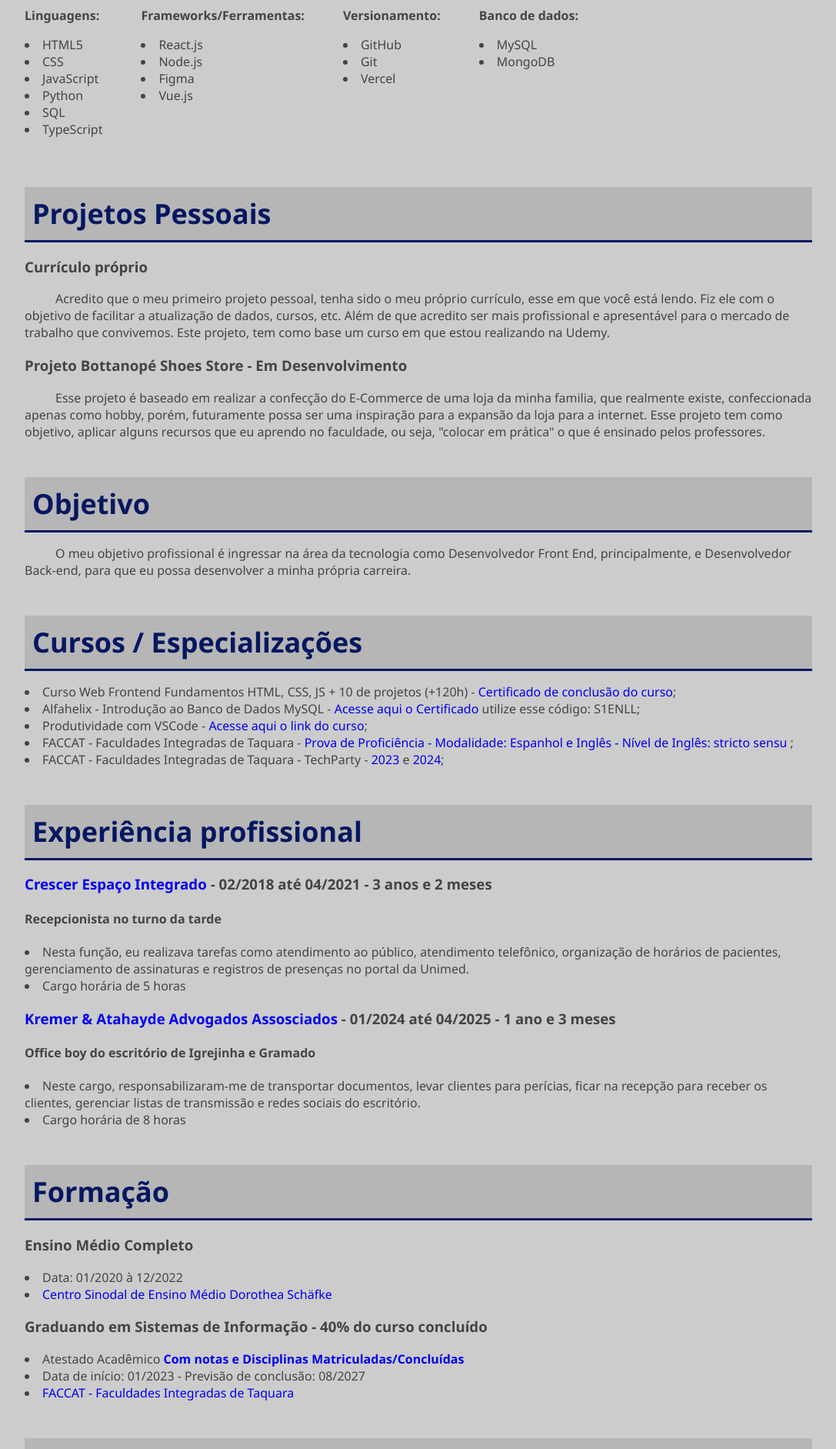
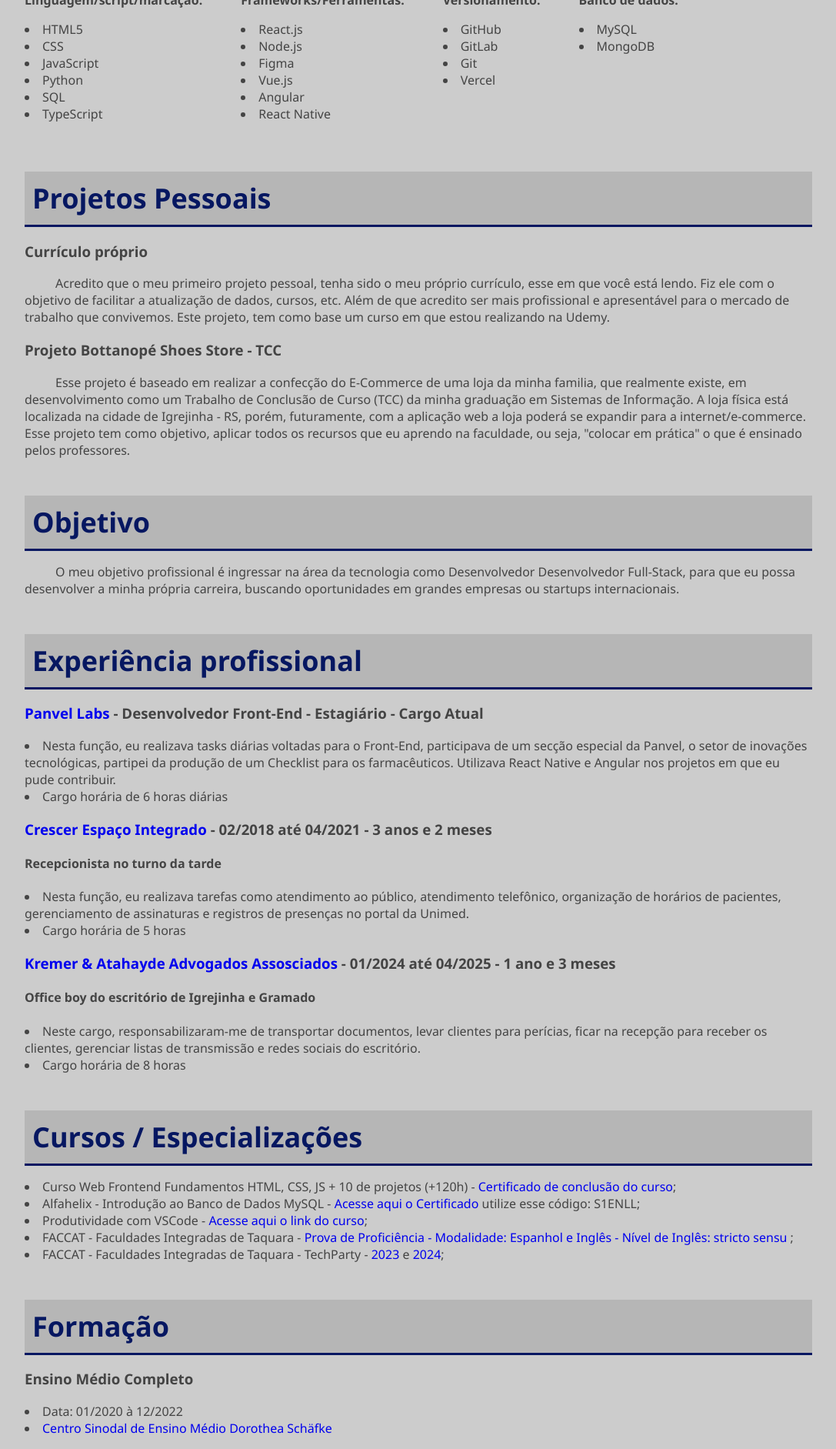
Before and after one commit to LucasWilbert/Curriculo, a plain HTML site: page Curriculo.LucasKremerWilbert.html in a window 1280 px wide. Shown: the part 684-2567 px from the top of the page at 77% size, without its empty margins (96-1183 px from the left). Drawn offline with Linux system fonts and the light colour scheme.

Commit message:
Initial commit

```diff
--- a/Curriculo.LucasKremerWilbert.html
+++ b/Curriculo.LucasKremerWilbert.html
@@ -28,13 +28,14 @@
     <h2>Tech Leads</h2>
     <div style="display: flex; gap: 50px;">
         <div>
-          <strong>Linguagens:</strong>
+          <strong>Linguagem/script/marcação:</strong>
           <ul>
             <li>HTML5</li>
             <li>CSS</li>
             <li>JavaScript</li>
             <li>Python</li>
             <li>SQL</li>
+
             <li>TypeScript</li>
           </ul>
         </div>
@@ -46,6 +47,8 @@
             <li>Node.js</li>
             <li>Figma</li>
             <li>Vue.js</li>
+            <li>Angular</li>
+            <li>React Native</li>
           </ul>
         </div>
 
@@ -53,6 +56,7 @@
             <strong>Versionamento:</strong>
             <ul>
              <li>GitHub</li>
+             <li>GitLab</li>
              <li>Git</li>
              <li>Vercel</li>
             </ul>
@@ -75,27 +79,20 @@
             Este projeto, tem como base um curso em que estou realizando na Udemy.
             </p>
 
-        <h3> Projeto Bottanopé Shoes Store - Em Desenvolvimento</h3>
-            <p>Esse projeto é baseado em realizar a confecção do E-Commerce de uma loja da minha familia, que realmente existe, confeccionada apenas como hobby,
-            porém, futuramente possa ser uma inspiração para a expansão da loja para a internet. Esse projeto tem como objetivo, aplicar alguns recursos que eu aprendo no faculdade,
+        <h3> Projeto Bottanopé Shoes Store - TCC</h3>
+            <p>Esse projeto é baseado em realizar a confecção do E-Commerce de uma loja da minha familia, que realmente existe, em desenvolvimento como um Trabalho de Conclusão de Curso (TCC) da minha graduação em Sistemas de Informação. A loja física está localizada na cidade de Igrejinha - RS,
+            porém, futuramente, com a aplicação web a loja poderá se expandir para a internet/e-commerce. Esse projeto tem como objetivo, aplicar todos os recursos que eu aprendo na faculdade,
         ou seja, "colocar em prática" o que é ensinado pelos professores.</p>
     <h2>Objetivo</h2>
 
-    <p>O meu objetivo profissional é ingressar na área da tecnologia como Desenvolvedor Front End, principalmente, e Desenvolvedor Back-end, para que eu possa desenvolver a minha própria carreira.</p>
+    <p>O meu objetivo profissional é ingressar na área da tecnologia como Desenvolvedor Desenvolvedor Full-Stack, para que eu possa desenvolver a minha própria carreira, buscando oportunidades em grandes empresas ou startups internacionais.</p>
+    <h2>Experiência profissional</h2>
 
-
-    <h2>Cursos / Especializações</h2>
-
-    <ul>
-        <li> Curso Web Frontend Fundamentos HTML, CSS, JS + 10 de projetos (+120h) - <a href="https://www.udemy.com/certificate/UC-574edc4b-2efd-4173-912d-ab4f7c7b6d76/" target="_blank">Certificado de conclusão do curso</a>;</li>
-        <li> Alfahelix - Introdução ao Banco de Dados MySQL - <a href="https://certificados.alfahelix.com.br/" target="_blank" > Acesse aqui o Certificado</a> utilize esse código: S1ENLL; </li>
-        <li> Produtividade com VSCode - <a href="https://www.udemy.com/share/101Cj43@38AudJqcH9u9-Sbb8Ap9v6RFUkXs3s3ZcMR56Ns8Dv1WnFoNwQmz5Kc8UjVnZG_MpA==/" target="_blank"> Acesse aqui o link do curso</a>;</li>
-        <li> FACCAT - Faculdades Integradas de Taquara - <a href="https://certificados.faccat.br/F37FEA99221" target="_blank"> Prova de Proficiência - Modalidade: Espanhol e Inglês - Nível de Inglês: stricto sensu </a>;</li>
-        <li> FACCAT - Faculdades Integradas de Taquara - TechParty - <a href="https://certificados.faccat.br/DC451495462" target="_blank"> 2023</a> e <a href="https://certificados.faccat.br/CA618A100342" target="_blank">2024</a>; </li>
-
-    </ul>
-
-    <h2>Experiência profissional</h2>
+    <h3> <a href="https://www.panvel.com/" target="_blank">Panvel Labs</a> - Desenvolvedor Front-End - Estagiário - Cargo Atual</h3>
+        <ul>
+            <li>Nesta função, eu realizava tasks diárias voltadas para o Front-End, participava de um secção especial da Panvel, o setor de inovações tecnológicas, partipei da produção de um Checklist para os farmacêuticos. Utilizava React Native e Angular nos projetos em que eu pude contribuir.</li>
+            <li> Cargo horária de 6 horas diárias</li>
+        </ul>
 
     <h3> <a href="https://www.instagram.com/crescerespacointegrado/p/C0SZyCRrIXY/?locale=es_us" target="_blank">Crescer Espaço Integrado</a> - 02/2018 até 04/2021 - 3 anos e 2 meses</h3>
 
@@ -113,6 +110,18 @@
             <li>Neste cargo, responsabilizaram-me de transportar documentos, levar clientes para perícias, ficar na recepção para receber os clientes, gerenciar listas de transmissão e redes sociais do escritório.</li>
             <li> Cargo horária de 8 horas</li>
         </ul>
+
+    <h2>Cursos / Especializações</h2>
+
+    <ul>
+        <li> Curso Web Frontend Fundamentos HTML, CSS, JS + 10 de projetos (+120h) - <a href="https://www.udemy.com/certificate/UC-574edc4b-2efd-4173-912d-ab4f7c7b6d76/" target="_blank">Certificado de conclusão do curso</a>;</li>
+        <li> Alfahelix - Introdução ao Banco de Dados MySQL - <a href="https://certificados.alfahelix.com.br/" target="_blank" > Acesse aqui o Certificado</a> utilize esse código: S1ENLL; </li>
+        <li> Produtividade com VSCode - <a href="https://www.udemy.com/share/101Cj43@38AudJqcH9u9-Sbb8Ap9v6RFUkXs3s3ZcMR56Ns8Dv1WnFoNwQmz5Kc8UjVnZG_MpA==/" target="_blank"> Acesse aqui o link do curso</a>;</li>
+        <li> FACCAT - Faculdades Integradas de Taquara - <a href="https://certificados.faccat.br/F37FEA99221" target="_blank"> Prova de Proficiência - Modalidade: Espanhol e Inglês - Nível de Inglês: stricto sensu </a>;</li>
+        <li> FACCAT - Faculdades Integradas de Taquara - TechParty - <a href="https://certificados.faccat.br/DC451495462" target="_blank"> 2023</a> e <a href="https://certificados.faccat.br/CA618A100342" target="_blank">2024</a>; </li>
+
+    </ul>
+
     <h2>Formação</h2>
 
         <h3>Ensino Médio Completo</h3>
@@ -122,10 +131,10 @@
         <li><a href="https://www.dorothea.com.br/" target="_blank"> Centro Sinodal de Ensino Médio Dorothea Schäfke</a></li>
     </ul>
 
-        <h3>Graduando em Sistemas de Informação - <b>40% do curso concluído</b></h3>
+        <h3>Graduando em Sistemas de Informação - <b>+50% do curso concluído</b></h3>
     <ul>
-        <li>Atestado Acadêmico <a href="https://documentos.faccat.br/6X39I8G3IE6522" target="_blank"> <b>Com notas e Disciplinas Matriculadas/Concluídas</b></a></li>
-        <li>Data de início: 01/2023 - Previsão de conclusão: 08/2027</li>
+        <li>Atestado Acadêmico <a href="https://documentos.faccat.br/N87YJ5IS23575C" target="_blank"> <b>Com notas e Disciplinas Matriculadas/Concluídas</b></a></li>
+        <li>Data de início: 01/2023 - Previsão de conclusão: 12/2027</li>
         <li><a href="https://www2.faccat.br/portal/" target="_blank"> FACCAT - Faculdades Integradas de Taquara</a></li>
 
     </ul>
--- a/curriculo.css
+++ b/curriculo.css
@@ -87,8 +87,8 @@ p {
 }
 
 img {
-    height: 302px;
+    height: 282px;
     width: 264px;
-    border-radius: 300px;
+    border-radius: 800px;
 
 }
```
